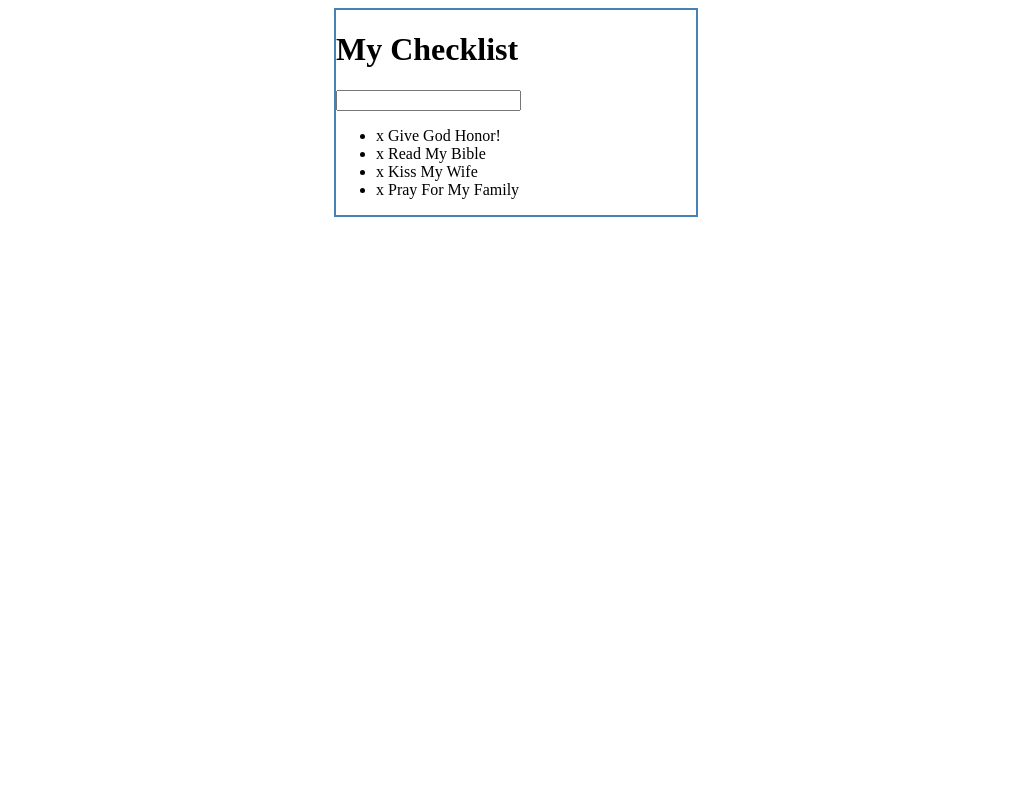
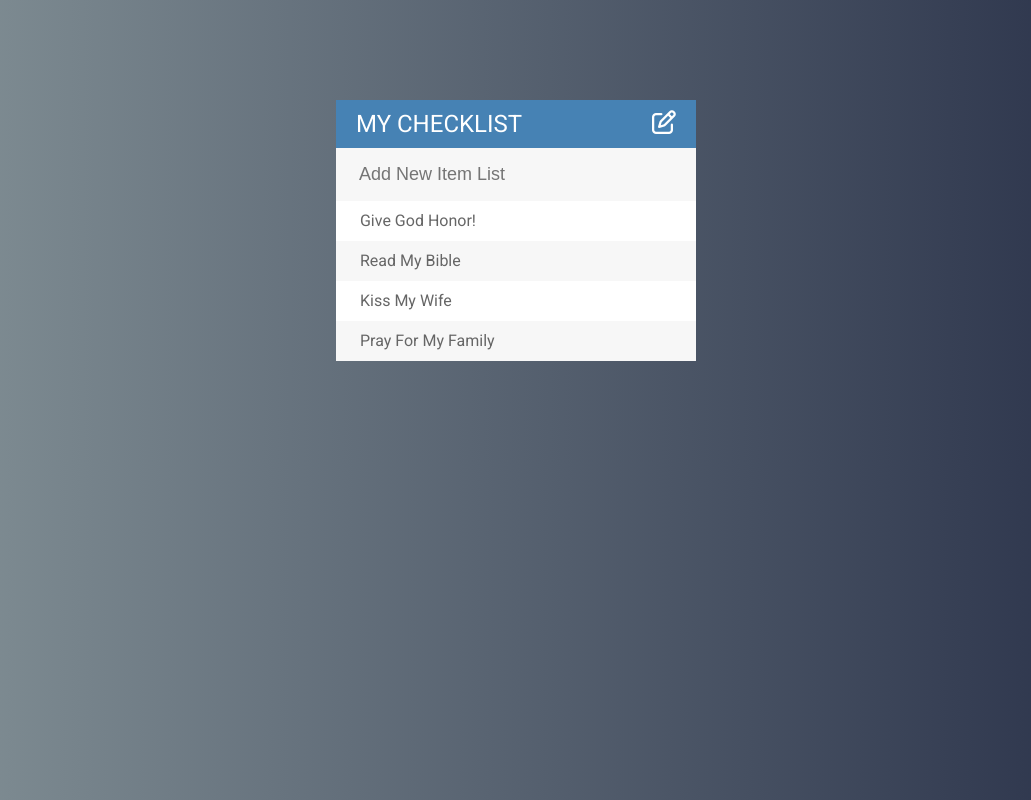
Before and after one commit to tweeden/mychecklist, a plain HTML site: page index.html in a window 1280 px wide. Shown: the whole page, without its empty margins (124-1155 px from the left). Drawn offline with Linux system fonts and the light colour scheme.

Commit message:
Styles addes and font awesome link and animation on ul li

```diff
--- a/assets/css/styles.css
+++ b/assets/css/styles.css
@@ -1,7 +1,79 @@
+body {
+    font-family: Roboto, sans-serif;
+    background: #283048; /* fallback for old browsers */
+    background: -webkit-linear-gradient(to left, #283048 , #859398); /* Chrome 10-25, Safari 5.1-6 */
+    background: linear-gradient(to left, #283048 , #859398); /* W3C, IE 10+/ Edge, Firefox 16+, Chrome 26+, Opera 12+, Safari 7+ */
+
+}
+h1 {
+    background: steelblue;
+    color: white;
+    margin: 0;
+    padding: 10px 20px;
+    text-transform: uppercase;
+    font-size: 24px;
+    font-weight: normal;
+}
+
+.fa-pencil-square-o {
+    float: right;
+}
+
+ul {
+    list-style: none;
+    margin: 0;
+    padding: 0;
+
+}
+
+li {
+    background: #fff;
+    height: 40px;
+    line-height: 40px;
+    color: #666;
+}
+
+li:nth-child(2n){
+    background: #f7f7f7;
+}
+
+span {
+    background: #e74c3c;
+    height: 40px;
+    margin-right: 20px;
+    text-align: center;
+    color: white;
+    width: 0;
+    display: inline-block;
+    transition: 0.2s linear;
+    opacity: 0;
+}
+
+li:hover span {
+    width: 40px;
+    opacity: 1.0;
+}
+
+input {
+    font-size: 18px;
+    color: steelblue;
+    background-color: #f7f7f7;
+    width: 100%;
+    padding: 13px 13px 13px 20px;
+    box-sizing: border-box;
+    border: 3px solid rgba(0,0,0,0);
+}
+input:focus {
+    background: white;
+    border: 3px solid steelblue;
+}
+
 #container{
     width: 360px;
-    margin: 0 auto;
-    border: 2px solid steelblue;
+    margin: 100px auto;
+    background: #f7f7f7;
+    box-shadow: 0 0 3px rgba(0,0,0 0.1);
+
 }
 
 .completed {
--- a/assets/js/script.js
+++ b/assets/js/script.js
@@ -17,6 +17,6 @@ $("input[type='text'").keypress(function(event){
     var todoText = $(this).val();
     $(this).val("");
     // create a new li and add to ul
-    $("ul").append("<li><span>x</span> " + todoText + "</li>");
+    $("ul").append("<li><span><i class='fa fa-trash-o' aria-hidden='true'></i></span> " + todoText + "</li>");
     }
 });
--- a/index.html
+++ b/index.html
@@ -5,19 +5,21 @@
     <title></title>
     <link rel="stylesheet" href="assets/css/styles.css" media="screen" title="no title" charset="utf-8">
     <script type="text/javascript" src="assets/js/lib/jquery-3.1.0.min.js"></script>
+    <link href='https://fonts.googleapis.com/css?family=Roboto:400,300,500,700' rel='stylesheet' type='text/css'>
+    <link rel="stylesheet" href="https://opensource.keycdn.com/fontawesome/4.6.3/font-awesome.min.css" media="screen" title="no title" charset="utf-8">
 
 </head>
 <body>
 
     <div id="container">
-        <h1>My Checklist</h1>
-        <input type="text">
+        <h1>My Checklist <i class="fa fa-pencil-square-o" aria-hidden="true"></i></h1>
+        <input type="text" placeholder="Add New Item List">
 
         <ul>
-            <li><span>x</span> Give God Honor!</li>
-            <li><span>x</span> Read My Bible</li>
-            <li><span>x</span> Kiss My Wife</li>
-            <li><span>x</span> Pray For My Family</li>
+            <li><span><i class="fa fa-trash-o" aria-hidden="true"></i></span> Give God Honor!</li>
+            <li><span><i class="fa fa-trash-o" aria-hidden="true"></i></span> Read My Bible</li>
+            <li><span><i class="fa fa-trash-o" aria-hidden="true"></i></span> Kiss My Wife</li>
+            <li><span><i class="fa fa-trash-o" aria-hidden="true"></i></span> Pray For My Family</li>
         </ul>
 
     </div>
```
